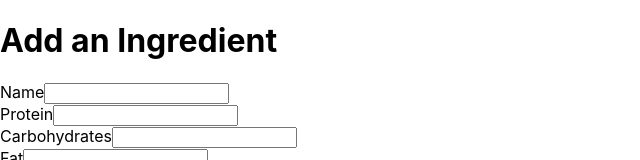
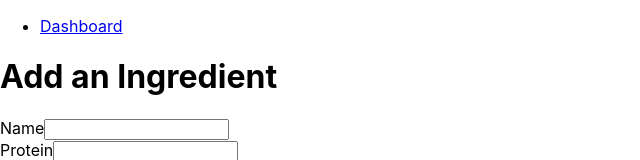
Before and after one commit to khouryb/calorie-app-fontend, a React (Create React App) app: page /ingredients in a window 1280 px wide. Shown: the top 160 px of the page, without its empty margins (0-640 px from the left). Built offline with nearby package versions, Linux system fonts and the light colour scheme; no server answers.

Commit message:
Refactor Add ingredients to show ingredients in database

```diff
--- a/src/components/Addingredient.jsx
+++ b/src/components/Addingredient.jsx
@@ -1,6 +1,7 @@
 import { useState, useEffect } from "react"
 import axios from "axios"
 import Deleteingredient from "./Deleteingredient"
+import { Link } from "react-router-dom"
 
 export default function Addingredient() {
     const [ingredients, setIngredients] = useState([])
@@ -30,7 +31,6 @@
     }
 
     const handleSubmit = async (e) => {
-        e.preventDefault();
         const ingredient = JSON.stringify({
             name: `${formData.name}`,
             protein: `${formData.protein}`,
@@ -52,6 +52,9 @@
 
     return(
         <>
+            <ul>
+                <li><Link to='/dashboard'>Dashboard</Link></li>
+            </ul>
             <h1>Add an Ingredient</h1>
             <form onSubmit={handleSubmit}>
                 <div>
--- a/src/components/Createmeal.jsx
+++ b/src/components/Createmeal.jsx
@@ -68,7 +68,6 @@
     };
 
     const handleSubmit = async (e) => {
-        e.preventDefault();
         axios.defaults.headers.common['Authorization'] = `${localStorage.getItem('jwt')}`;
         let JSONmealData = JSON.stringify(mealData, (key, value) => {
             if (key === "ingredient_ids" && Array.isArray(value)) {
```
